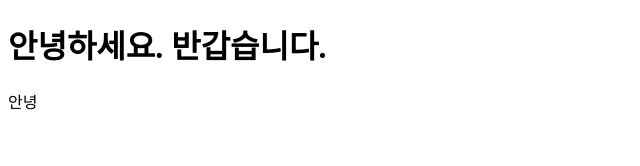
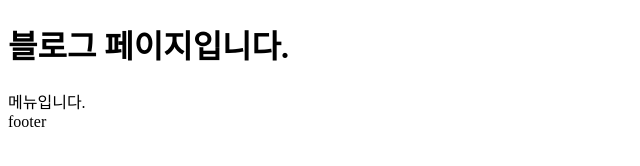
Before and after one commit to Jang0603/myproject, a plain HTML site: page index.html in a window 1280 px wide. Shown: the whole page, without its empty margins (0-640 px from the left). Drawn offline with Linux system fonts and the light colour scheme.

Commit message:
Update index.html

```diff
--- a/index.html
+++ b/index.html
@@ -7,7 +7,8 @@
     <script src="app.js"></script>
 </head>
 <body>
-    <h1>안녕하세요. 반갑습니다.</h1>
-    <div>안녕</div>
+    <header><h1>블로그 페이지입니다.</h1></header>
+    <nav>메뉴입니다.</nav>
+    <footer>footer</footer>
 </body>
 </html>
```
